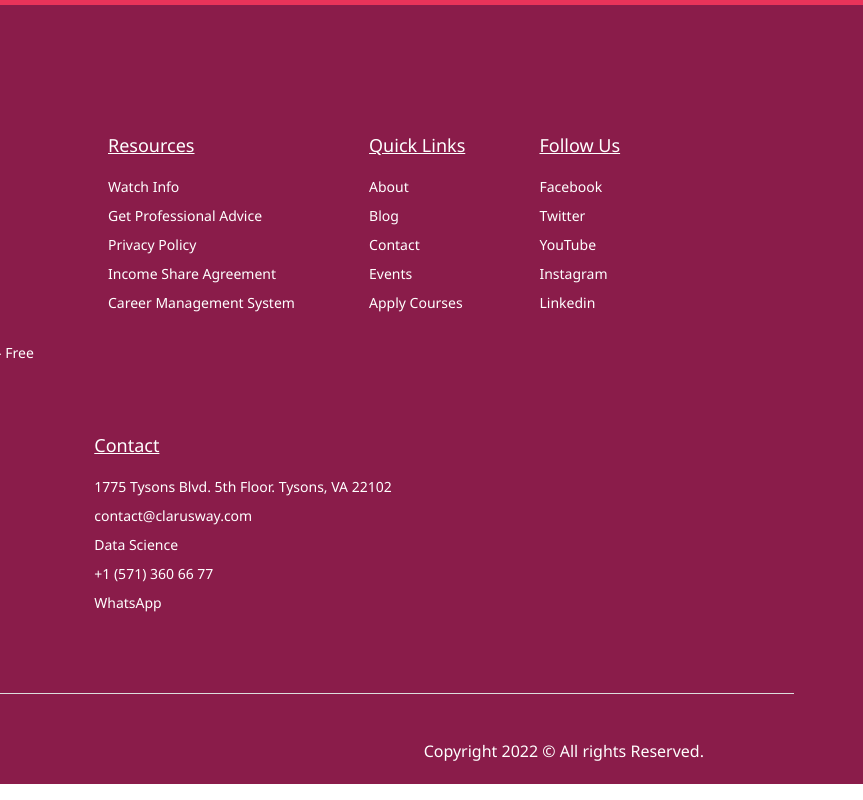
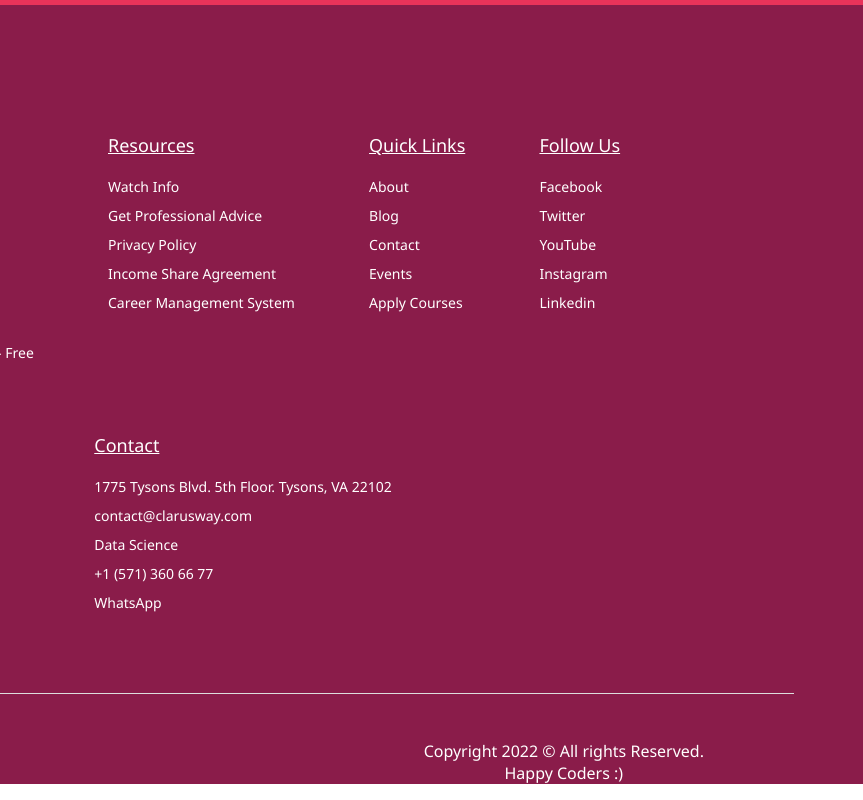
Before and after one commit to yusufyunuskaymaz/clarusway-website, a plain HTML site: page index.html in a window 1280 px wide. Shown: the part 5750-6550 px from the top of the page, 417-1280 px from the left. Drawn offline with Linux system fonts and the light colour scheme.

Commit message:
author added

```diff
--- a/index.html
+++ b/index.html
@@ -446,7 +446,7 @@
 
           <div class="footer-bottom">
             <img width="250px" src="logo.png" alt="">
-            <p>Copyright 2022 © All rights Reserved.</p>
+            <p >Copyright 2022 © All rights Reserved. <br> Happy Coders :) </p>
           </div>
         </div>
 
```
